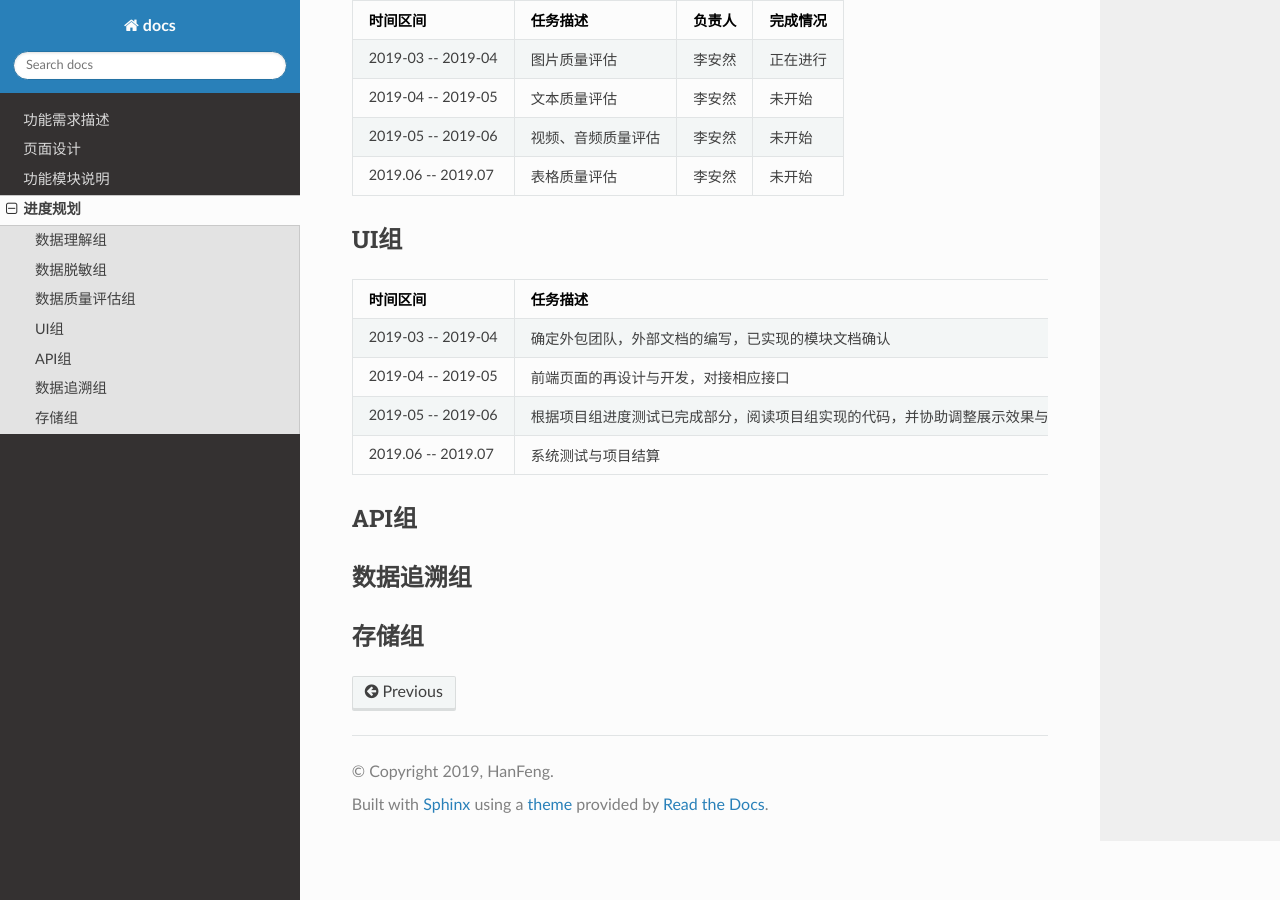
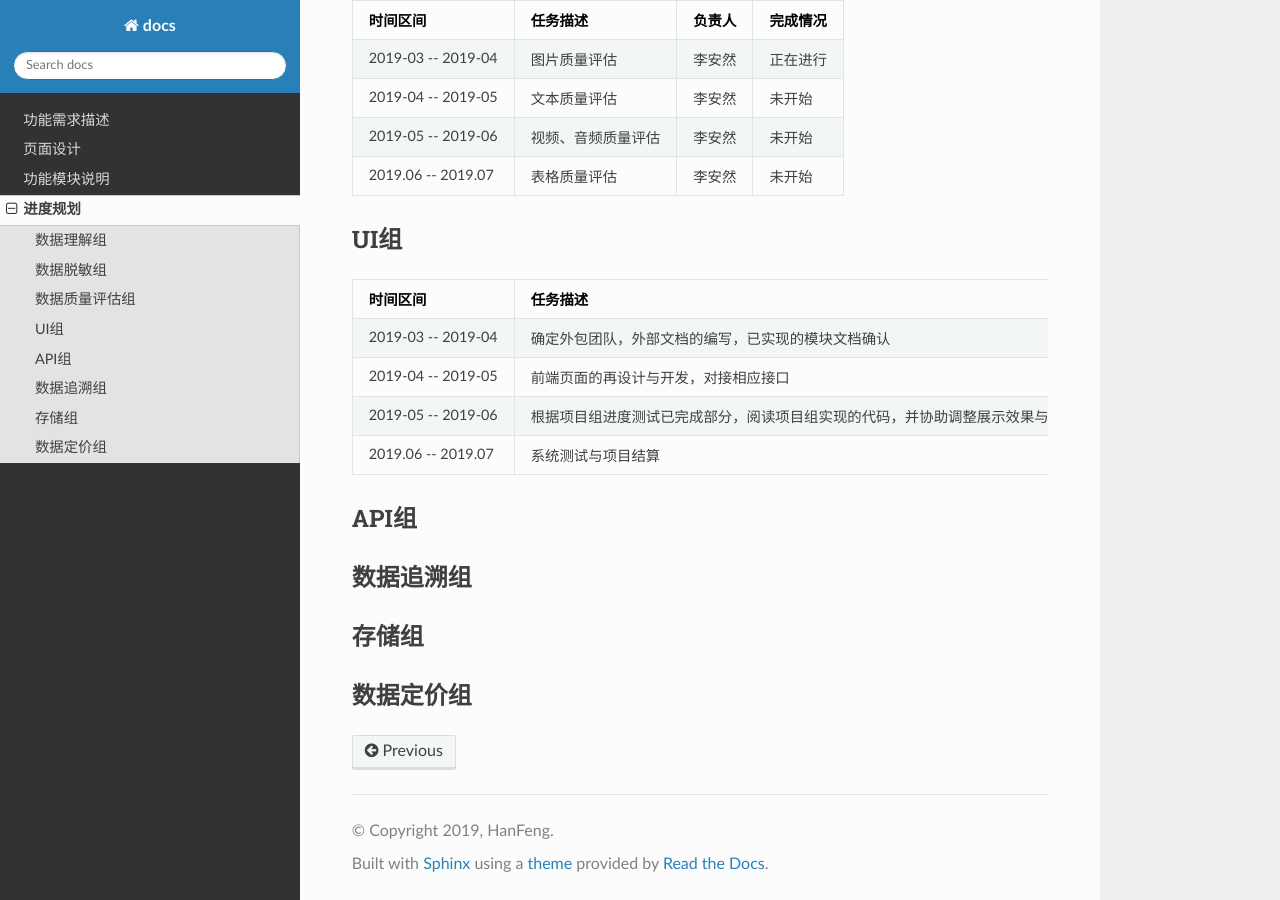
Before and after one commit to datagroupustc/docs, a Sphinx documentation site: the page built from source/platform/timeline.md, in a window 1280 px wide and 900 px high, scrolled down 794 px. Built offline with Sphinx 7.4.7 and the Read the Docs theme 2.0.0, drawn with Linux system fonts in a browser that asks for light colours.

Commit message:
edit time

```diff
--- a/source/platform/timeline.md
+++ b/source/platform/timeline.md
@@ -43,3 +43,5 @@
 ### 数据追溯组
 
 ### 存储组
+
+### 数据定价组
```
